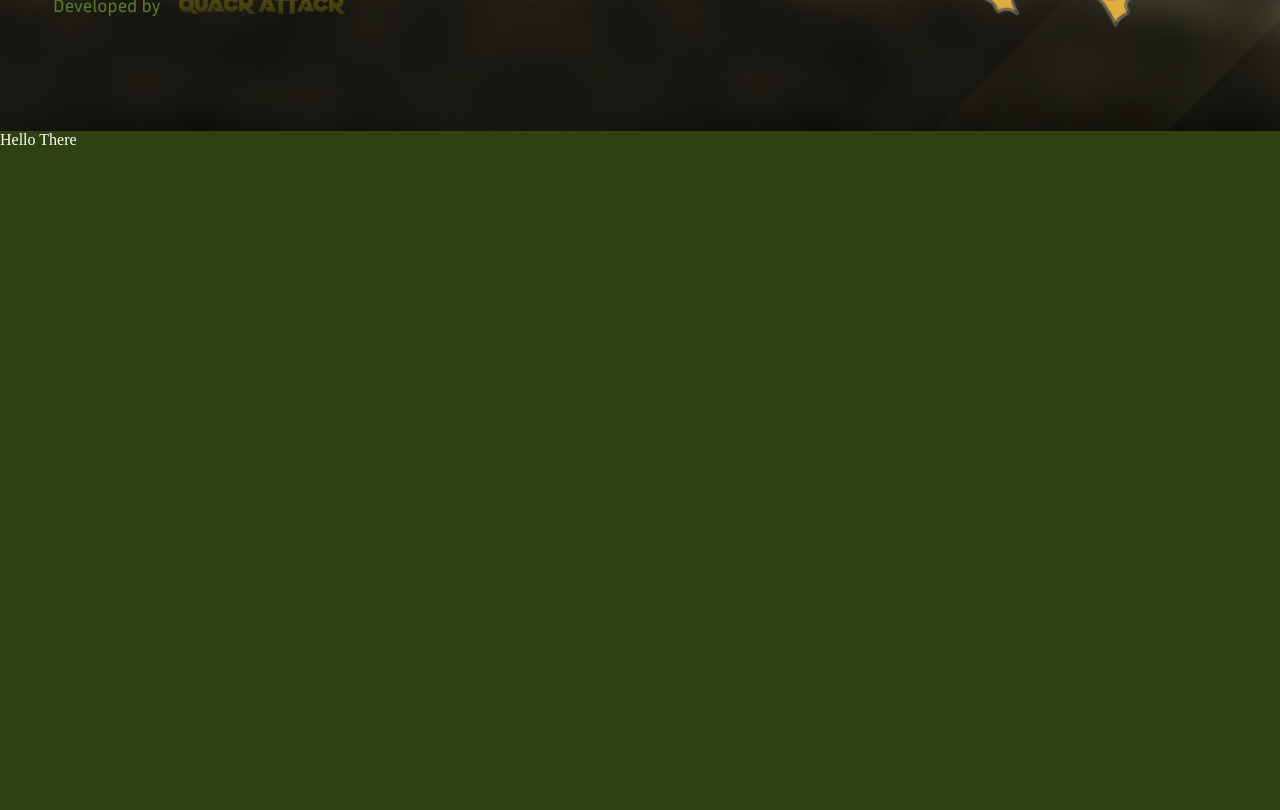
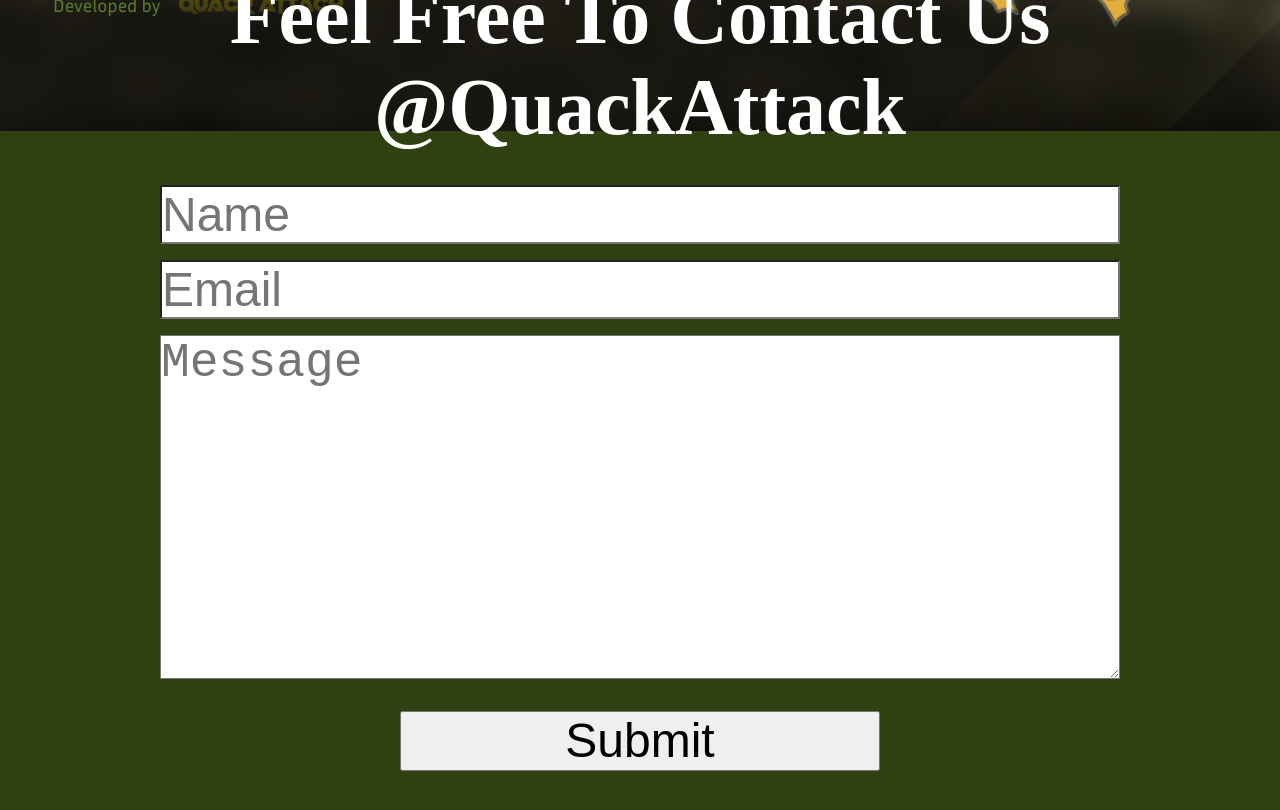
Before and after one commit to danielder10/Quack-Attack-Website, a Next.js app: page /Contact in a window 1280 px wide. Shown: the part 500-1310 px from the top of the page. Built offline with nearby package versions, Linux system fonts and the light colour scheme.

Commit message:
adding contact form

```diff
--- a/pages/Contact.js
+++ b/pages/Contact.js
@@ -14,8 +14,16 @@
       </Head>
       <main className={`${styles.main}`}>
         <Header/>
-        <img src="/Quack Attack Journey to the city.png"></img>
-        <div className={styles.home}><p>Hello There </p></div>
+        <img src="/Quack Attack Journey to the city.png" />
+        <div className={styles.home}>
+          <form className={styles.contactForm}>
+             <h1 className={styles.message}>Feel Free To Contact Us @QuackAttack</h1>
+            <input type="text" placeholder="Name" className={styles.input} />
+            <input type="email" placeholder="Email" className={styles.input} />
+            <textarea placeholder="Message" className={styles.textarea}></textarea>
+            <button type="submit" className={styles.button}>Submit</button>
+          </form>
+        </div>
       </main>
     </>
   );
--- a/styles/Contact.module.css
+++ b/styles/Contact.module.css
@@ -1,13 +1,51 @@
-.main{
-    background-color: white ;
+.main {
+    background-color: white;
     display: flex;
     flex-direction: column;
     align-items: center;
     height: 100%;
   }
-  .home{
-    color: White;
+
+  .home {
+    color: white;
     background-color: #2F4111;
-    width:80rem;
-    height:100vh;
+    width: 80rem;
+    height: 100vh;
   }
+
+  .contactForm {
+    display: flex;
+    flex-direction: column;
+    align-items: center;
+    justify-content: center;
+    width: 100%;
+    height: 100vh;
+    margin-top: -10rem;
+  }
+
+  .input {
+    width: 60rem;
+    height: 5rem;
+    margin-bottom: 1rem;
+    font-size: 3rem;
+    background-color: white;
+  }
+
+  .textarea {
+    width: 60rem;
+    height: 60rem;
+    margin-bottom: 1rem;
+    font-size: 3rem;
+    background-color: white;
+  }
+  .button{
+    width:30rem;
+    height:10rem;
+    font-size:3rem;
+    margin-top: 1rem;
+  }
+  .message{
+    margin-bottom: 2rem;
+    font-size: 5rem;
+    text-align: center;
+  }
```
